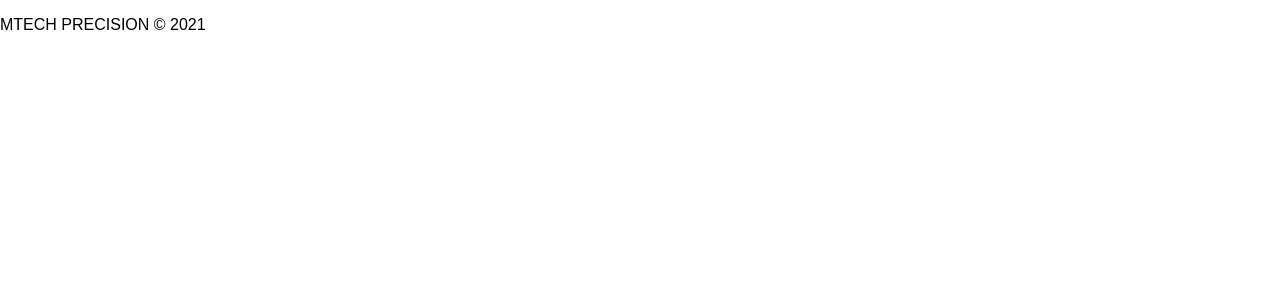
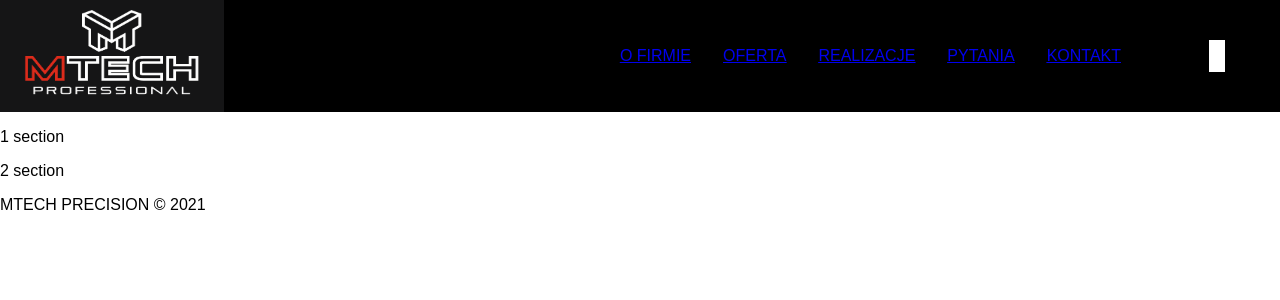
Before and after one commit to arturbartkowicz/Mtech, a Next.js app: page / in a window 1280 px wide. Shown: the top 300 px of the page. Built offline with nearby package versions, Linux system fonts and the light colour scheme.

Commit message:
added basic navigation styles

```diff
--- a/pages/index.js
+++ b/pages/index.js
@@ -1,4 +1,5 @@
 import Head from "next/head";
+import Nav from "../components/Nav";
 
 export default function Home() {
   return (
@@ -8,8 +9,11 @@ export default function Home() {
         <link rel="icon" href="/favicon.ico" />
       </Head>
 
-      <main className="nav flex flex-col items-center justify-center w-full flex-1 px-20 text-center"></main>
-
+      <Nav />
+      <main className="flex flex-col items-center w-full flex-1 px-20 text-center">
+        <p>1 section</p>
+        <p>2 section</p>
+      </main>
       <footer className="flex items-center justify-center w-full h-12 border-t bg-black">
         <p className="text-white">
           <span className="text-red-800">M</span>TECH PRECISION &#169; 2021
--- a/styles/nav.css
+++ b/styles/nav.css
@@ -6,43 +6,31 @@
   justify-content: space-between;
 }
 
-/* &__activeLink {
-  @apply bg-red-800
-    h-24
-    mb-6
-    px-12
-    flex
-    items-end;
+.nav__logo {
+  width: 14rem;
+  height: 7rem;
+  position: relative;
 }
 
-&__link {
-  margin-right: 2rem;
-}
-
-&__list {
+.nav__list {
   display: flex;
   flex: 7;
   justify-content: flex-end;
 }
 
-&__logo {
-  @apply w-56
-  h-28
-  ml-12
-  relative;
-  flex: 1;
+.nav__link {
+  margin-right: 2rem;
 }
 
-&__socialMediaIcon {
+.nav__socialMediaIcon {
   width: 1rem;
   height: 1rem;
   background-color: white;
 }
 
-&__socialMediaWrapper {
+.nav__socialMediaWrapper {
   display: flex;
   align-items: center;
   flex-direction: column;
   flex: 1;
 }
-} */
```
Also changed, not shown: public/vercel.svg (deleted).
